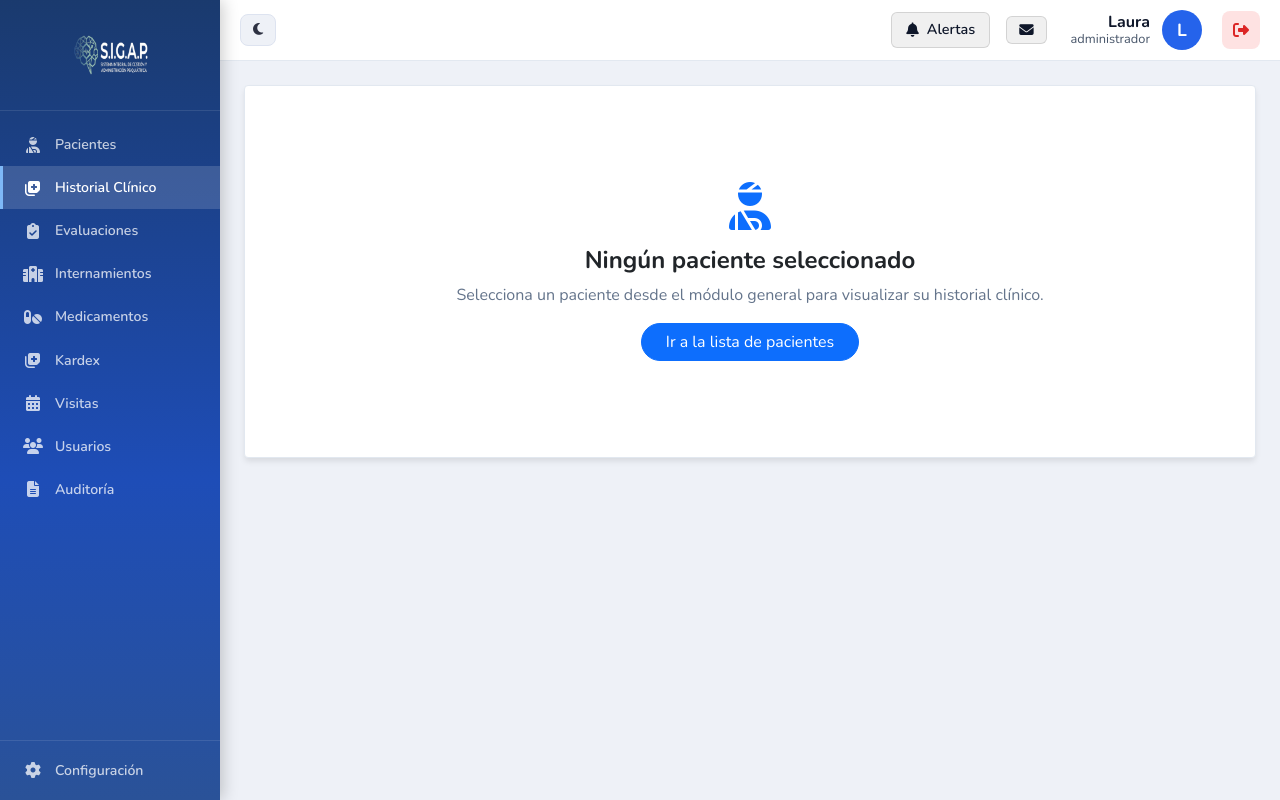
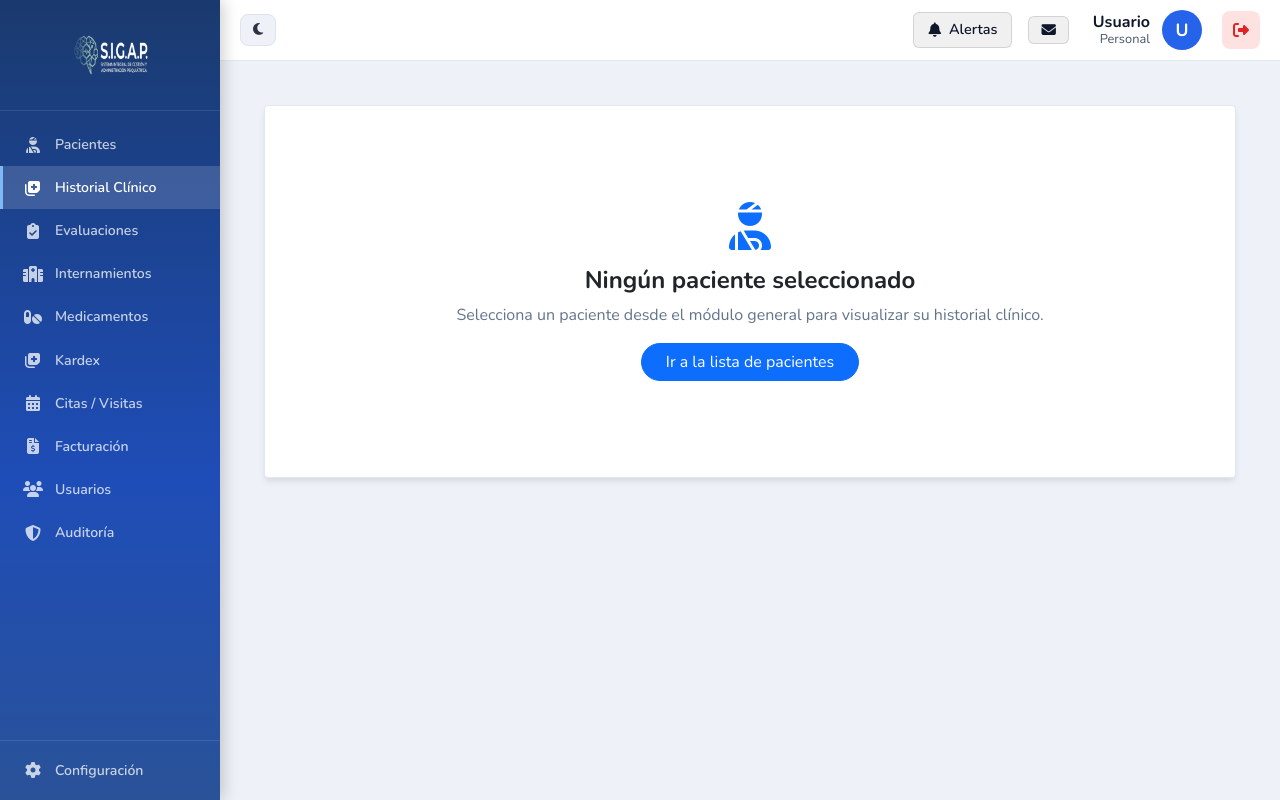
Before and after one commit to proyectosena67-star/sigap_frontend, a Flask app: page /historial in a window 1280 px wide. Run offline with Flask 3, Linux system fonts and the light colour scheme.

Commit message:
actualizacion

```diff
--- a/Frontend/templates/layout.html
+++ b/Frontend/templates/layout.html
@@ -3,7 +3,7 @@
 <head>
     <meta charset="UTF-8">
     <meta name="viewport" content="width=device-width, initial-scale=1.0">
-    <title>S.I.G.A.P.</title>
+    <title>S.I.G.A.P. - Sistema de Gestión Hospitalaria</title>
 
     <!-- CSS Externos -->
     <link href="https://cdn.jsdelivr.net/npm/bootstrap@5.0.2/dist/css/bootstrap.min.css" rel="stylesheet">
@@ -74,7 +74,7 @@
                 <i class="fas fa-notes-medical"></i>
                 <span>Historial Clínico</span>
             </a>
-            <a href="/evaluaciones" class="nav-item {% if request.path.startswith('/evaluaciones') %}active{% endif %}">
+            <a href="{{ url_for('evaluaciones.evaluaciones') if 'evaluaciones.evaluaciones' in url_for.__globals__['current_app'].view_functions else '/evaluaciones' }}" class="nav-item {% if request.path.startswith('/evaluaciones') %}active{% endif %}">
                 <i class="fas fa-clipboard-check"></i>
                 <span>Evaluaciones</span>
             </a>
@@ -82,27 +82,28 @@
                 <i class="fas fa-hospital"></i>
                 <span>Internamientos</span>
             </a>
-            <a href="/medicamentos" class="nav-item {% if request.path.startswith('/medicamentos') %}active{% endif %}">
+            <a href="{{ url_for('medicamentos.medicamentos') if 'medicamentos.medicamentos' in url_for.__globals__['current_app'].view_functions else '/medicamentos' }}" class="nav-item {% if request.path.startswith('/medicamentos') %}active{% endif %}">
                 <i class="fas fa-pills"></i>
                 <span>Medicamentos</span>
             </a>
-
-            <!-- OPCIÓN KARDEX AGREGADA -->
             <a href="{{ url_for('kardex.kardex') if 'kardex.kardex' in url_for.__globals__['current_app'].view_functions else '/kardex' }}" class="nav-item {% if request.path.startswith('/kardex') %}active{% endif %}">
                 <i class="fas fa-notes-medical"></i>
                 <span>Kardex</span>
             </a>
-
-            <a href="/visitas" class="nav-item {% if request.path.startswith('/visitas') %}active{% endif %}">
+            <a href="{{ url_for('citas.citas') if 'citas.citas' in url_for.__globals__['current_app'].view_functions else '/citas' }}" class="nav-item {% if request.path.startswith('/citas') or request.path.startswith('/visitas') %}active{% endif %}">
                 <i class="fas fa-calendar-alt"></i>
-                <span>Visitas</span>
+                <span>Citas / Visitas</span>
             </a>
-            <a href="/usuarios" class="nav-item {% if request.path.startswith('/usuarios') %}active{% endif %}">
+            <a href="{{ url_for('facturacion.facturacion') if 'facturacion.facturacion' in url_for.__globals__['current_app'].view_functions else '/facturacion' }}" class="nav-item {% if request.path.startswith('/facturacion') %}active{% endif %}">
+                <i class="fas fa-file-invoice-dollar"></i>
+                <span>Facturación</span>
+            </a>
+            <a href="{{ url_for('usuarios.listar_usuarios') if 'usuarios.listar_usuarios' in url_for.__globals__['current_app'].view_functions else '/usuarios' }}" class="nav-item {% if request.path.startswith('/usuarios') %}active{% endif %}">
                 <i class="fas fa-users"></i>
                 <span>Usuarios</span>
             </a>
-            <a href="/auditoria" class="nav-item {% if request.path.startswith('/auditoria') %}active{% endif %}">
-                <i class="fas fa-file-alt"></i>
+            <a href="{{ url_for('auditoria.auditoria') if 'auditoria.auditoria' in url_for.__globals__['current_app'].view_functions else '/auditoria' }}" class="nav-item {% if request.path.startswith('/auditoria') %}active{% endif %}">
+                <i class="fas fa-shield-alt"></i>
                 <span>Auditoría</span>
             </a>
         </nav>
@@ -132,7 +133,7 @@
 
                 <!-- BOTÓN ALERTAS -->
                 <button type="button" class="btn-topbar-dinamico" style="padding: 6px 14px; display: inline-flex; align-items: center; gap: 8px; cursor: pointer; border-radius: 6px; font-size: 0.9rem; font-weight: 600;">
-                    <i class="fas fa-bell"></i>
+                    <i class="fas fa-bell text-warning"></i>
                     <span>Alertas</span>
                 </button>
 
@@ -141,8 +142,8 @@
                     <i class="fas fa-envelope"></i>
                 </button>
 
-                {% set nombre_usr = usuario_nombre or session.get('usuario') or 'Laura' %}
-                {% set rol_usr = usuario_rol or session.get('rol') or 'administrador' %}
+                {% set nombre_usr = usuario_nombre or session.get('nombres') or session.get('usuario') or 'Usuario' %}
+                {% set rol_usr = usuario_rol or session.get('rol_nombre') or session.get('rol') or 'Personal' %}
 
                 <!-- PERFIL DE USUARIO -->
                 <div class="user-profile-widget" style="display: flex; align-items: center; gap: 12px; margin-left: 8px;">
@@ -161,21 +162,21 @@
                 </div>
 
                 <!-- BOTÓN SALIR -->
-                <a href="{{ url_for('auth.logout') }}" title="Cerrar Sesión" style="width: 38px; height: 38px; background-color: #fee2e2; color: #dc2626; border-radius: 8px; display: inline-flex; align-items: center; justify-content: center; text-decoration: none; transition: background 0.2s; margin-left: 4px;">
+                <a href="{{ url_for('auth.logout') if 'auth.logout' in url_for.__globals__['current_app'].view_functions else '/logout' }}" title="Cerrar Sesión" style="width: 38px; height: 38px; background-color: #fee2e2; color: #dc2626; border-radius: 8px; display: inline-flex; align-items: center; justify-content: center; text-decoration: none; transition: background 0.2s; margin-left: 4px;">
                     <i class="fas fa-sign-out-alt"></i>
                 </a>
             </div>
         </div>
 
         <!-- CUERPO DE LAS PÁGINAS -->
-        <div class="page-body">
+        <div class="page-body" style="padding: 20px;">
 
-            <!-- ALERTAS FLASH DE FLASK -->
+            <!-- ALERTAS Y MENSAJES FLASH DE FLASK -->
             {% with messages = get_flashed_messages(with_categories=true) %}
               {% if messages %}
                 {% for category, message in messages %}
-                  <div class="alert alert-{{ category if category != 'error' else 'danger' }} alert-dismissible fade show m-3" role="alert">
-                    {{ message }}
+                  <div class="alert alert-{{ category if category != 'error' else 'danger' }} alert-dismissible fade show shadow-sm" role="alert">
+                    <i class="fas fa-info-circle me-2"></i> {{ message }}
                     <button type="button" class="btn-close" data-bs-dismiss="alert" aria-label="Close"></button>
                   </div>
                 {% endfor %}
@@ -189,6 +190,7 @@
     </div>
 </div>
 
+<!-- Scripts Bootstrap y Modo Oscuro/Claro -->
 <script src="https://cdn.jsdelivr.net/npm/bootstrap@5.0.2/dist/js/bootstrap.bundle.min.js"></script>
 <script>
     const btnTheme = document.getElementById('btn-theme');
```
